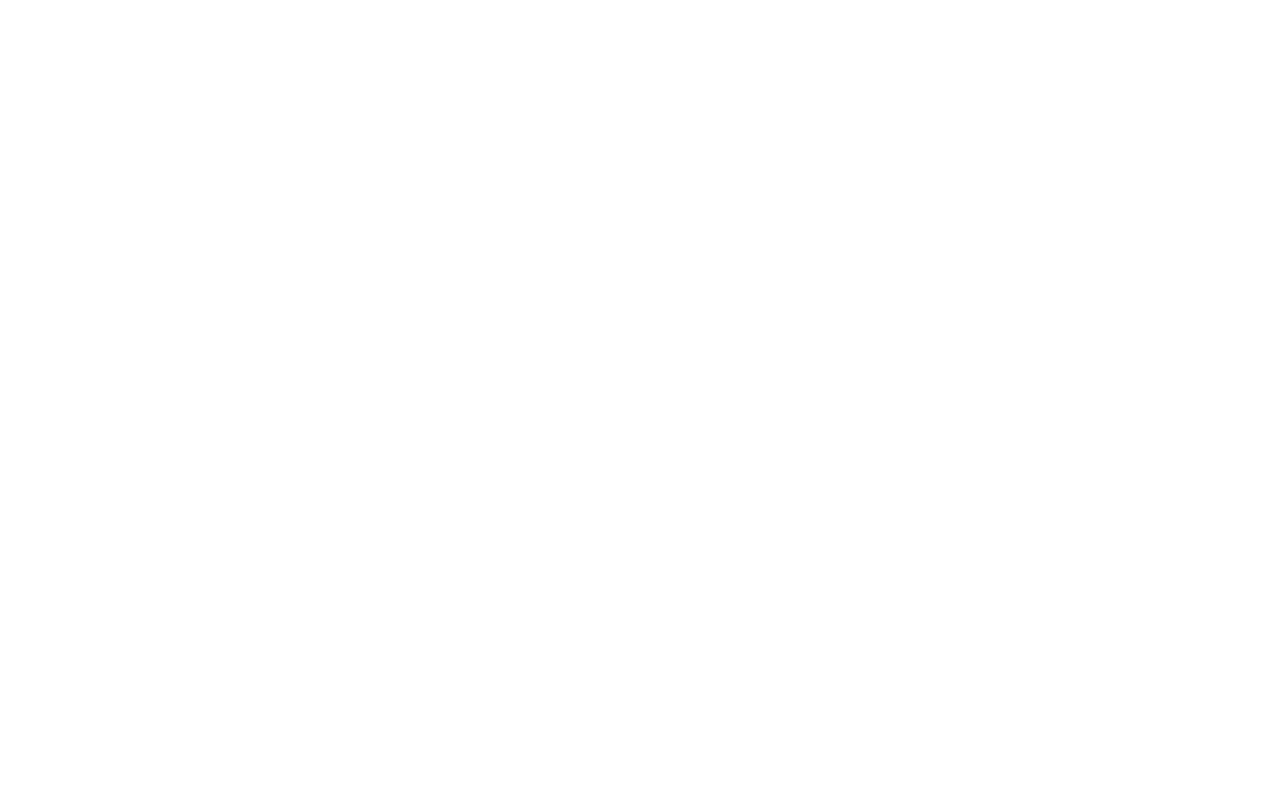
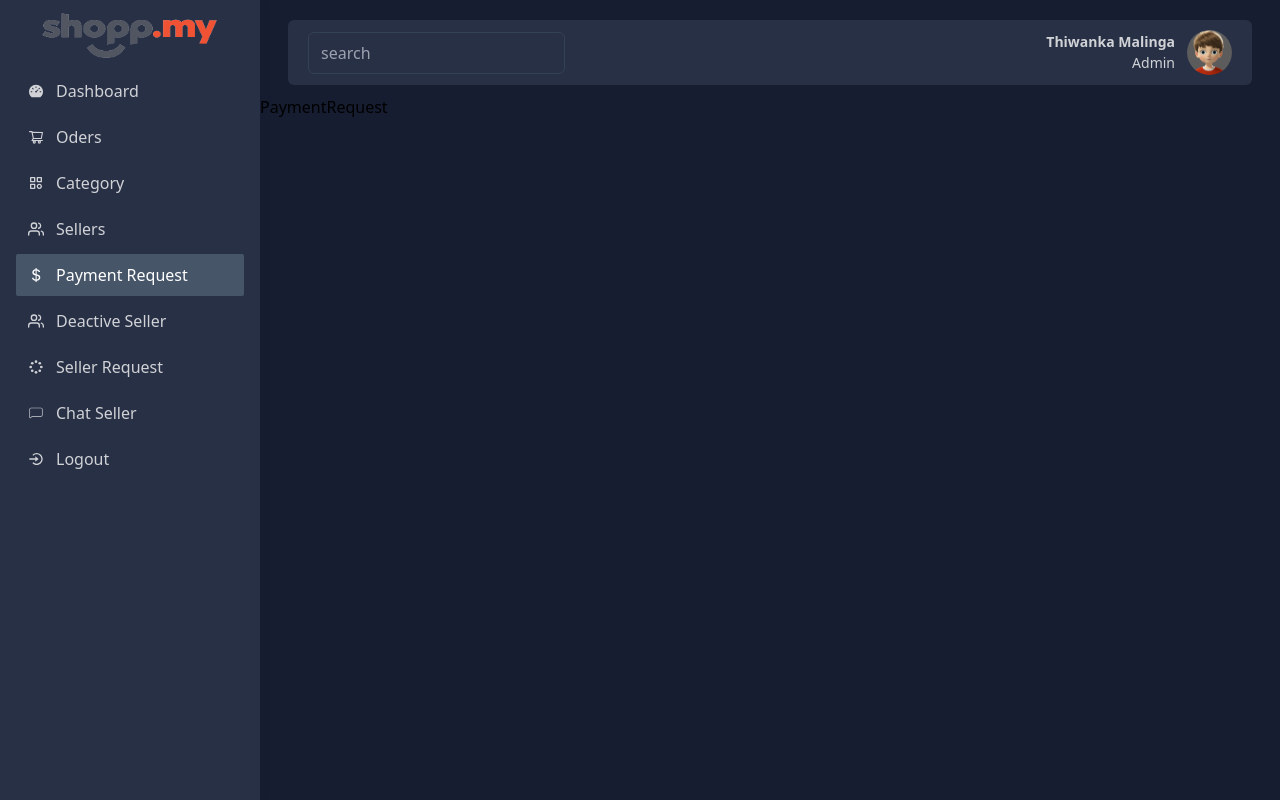
Before and after one commit to thiwaas/green-energy, a React (Create React App) app in the folder frontend/: page /admin/dashboard/payment-request in a window 1280 px wide. Before the commit this address had no page. Built offline with nearby package versions, Linux system fonts and the light colour scheme.

Commit message:
create : paymentrequest

```diff
--- a/frontend/src/router/routes/adminRoutes.js
+++ b/frontend/src/router/routes/adminRoutes.js
@@ -3,6 +3,7 @@
 const Orders = lazy(() => import("../../views/admin/Orders"))
 const Category = lazy(() => import("../../views/admin/Category"))
 const Sellers = lazy(() => import("../../views/admin/Sellers"))
+const PaymentRequest = lazy(() => import("../../views/admin/PaymentRequest"))
 export const adminRoutes = [
     {
         path : 'admin/dashboard',
@@ -23,5 +24,10 @@
         path : 'admin/dashboard/sellers',
         element: <Sellers />,
         role: 'admin'
+    },
+    {
+        path : 'admin/dashboard/payment-request',
+        element: <PaymentRequest />,
+        role: 'admin'
     }
 ]
--- /dev/null
+++ b/frontend/src/views/admin/PaymentRequest.jsx
@@ -0,0 +1,9 @@
+import React from 'react'
+
+const PaymentRequest = () => {
+  return (
+    <div>PaymentRequest</div>
+  )
+}
+
+export default PaymentRequest
--- a/frontend/src/views/admin/Sellers.jsx
+++ b/frontend/src/views/admin/Sellers.jsx
@@ -19,7 +19,7 @@
                     <option value= "5">15</option>
                     <option value= "5">25</option>
                 </select>
-                <input className='px-4 py-2 focus:border-indigo-500 outline-none bg-[#283046] border border-slate-700 rounded-md text-[#d0d2d6]' type="text" placeholder= 'search'/>
+                <input onChange={e => setSearchValue(e.target.value)} value={searchValue} className='px-4 py-2 focus:border-indigo-500 outline-none bg-[#283046] border border-slate-700 rounded-md text-[#d0d2d6]' type="text" placeholder='search' />
             </div>
             <div className='relative overflow-x-auto'>
                 <table className='w-full text-sm text-left text-[#d0d2d6]'>
@@ -71,6 +71,7 @@
                     </tbody>
                 </table>
             </div>
+            {
                 <div className='w-full flex justify-end mt-4 bottom-4 right-4 '>
                     <Pagination
                         pageNumber = {currentPage}
@@ -80,6 +81,7 @@
                         showItem = {4}
                     />
                 </div>
+            }
         </div>
     </div>
   )
```
Lines whose indentation alone changed are shown as unchanged.
